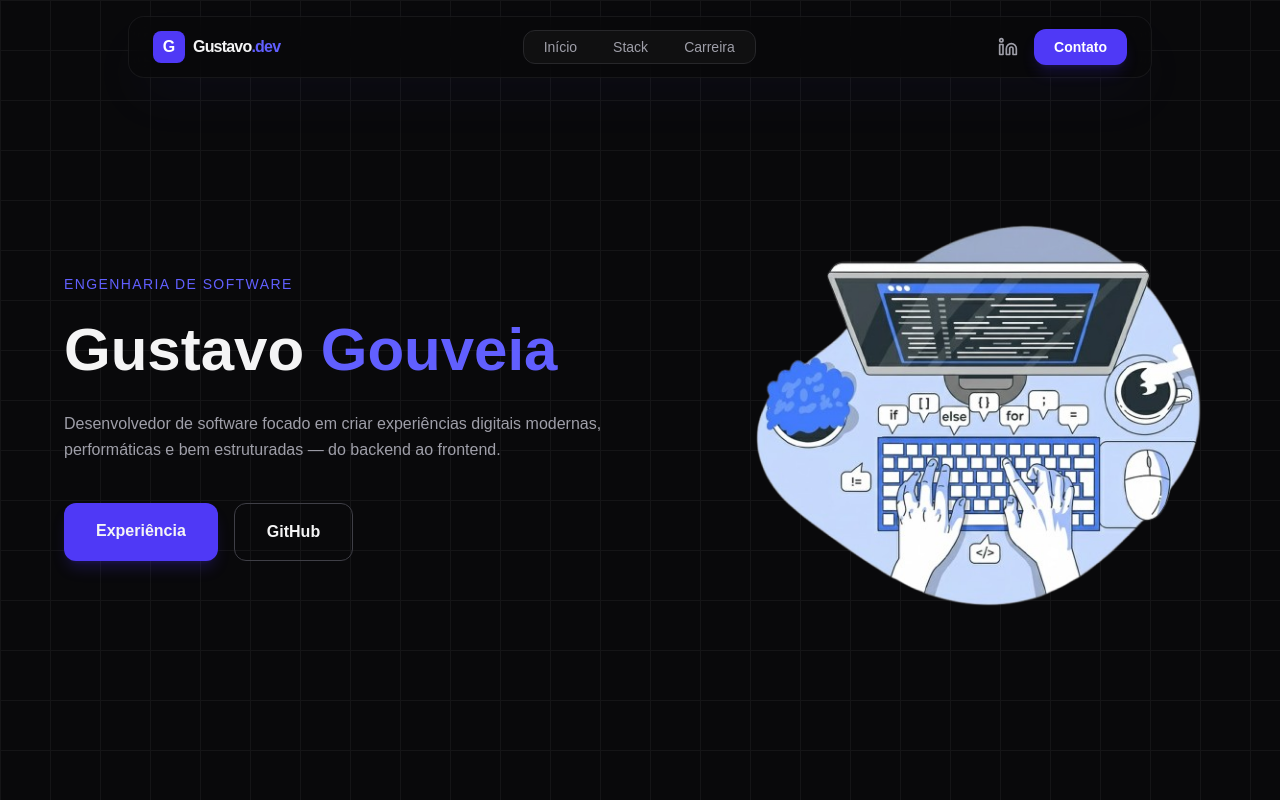
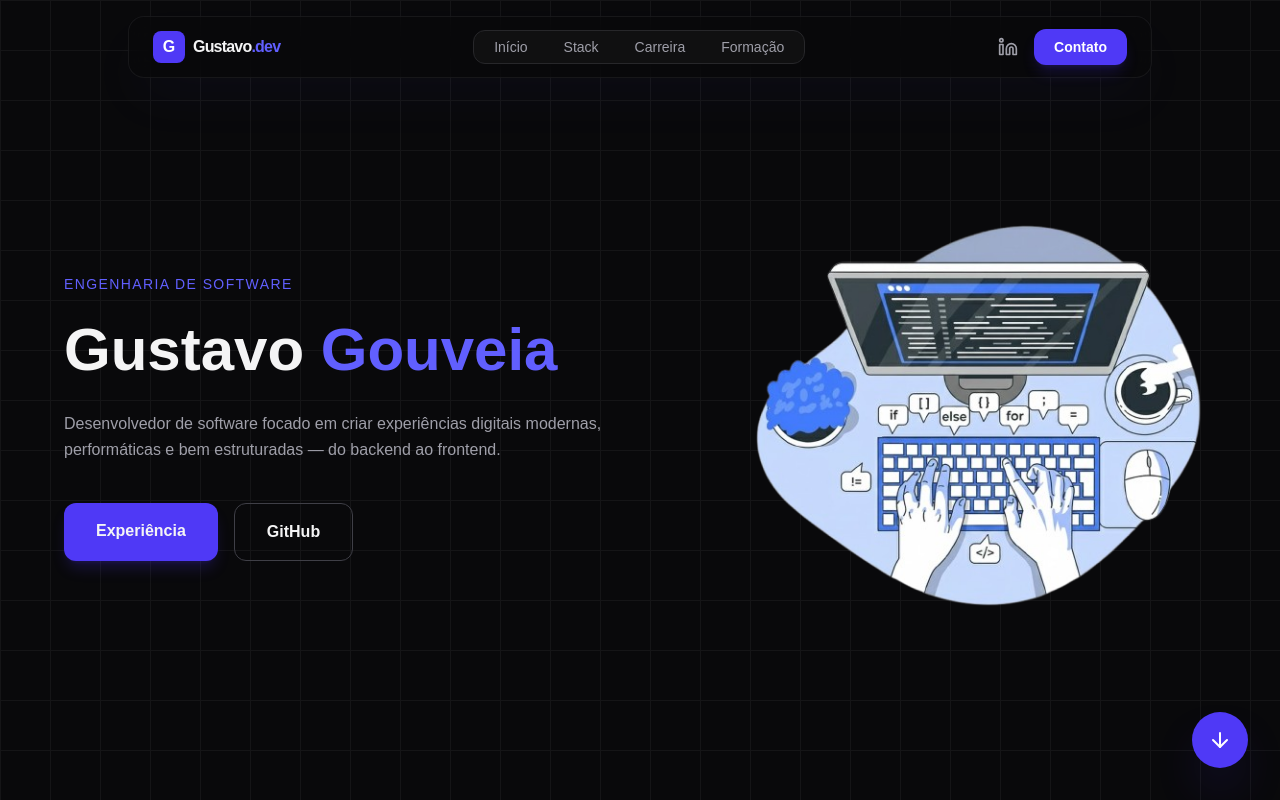
Before and after one commit to Gugagouveia/next-docker-app, a Next.js app: page / in a window 1280 px wide. Shown: the top 800 px of the page. Built offline with nearby package versions, Linux system fonts and the light colour scheme.

Commit message:
fix: issues

```diff
--- a/app/page.tsx
+++ b/app/page.tsx
@@ -8,14 +8,55 @@ import {
   Layers,
   ShieldCheck,
   GraduationCap,
+  ArrowUp,
+  ArrowDown,
 } from "lucide-react";
+import { useState, useEffect } from "react";
 import { motion } from "framer-motion";
 
 export default function Home() {
+  const [isAtTop, setIsAtTop] = useState(true);
+
+  useEffect(() => {
+    const handleScroll = () => {
+      const scrolled = window.scrollY;
+      setIsAtTop(scrolled < 100);
+    };
+
+    window.addEventListener('scroll', handleScroll);
+    return () => window.removeEventListener('scroll', handleScroll);
+  }, []);
+
   const fadeIn = {
     initial: { opacity: 0, y: 20 },
     animate: { opacity: 1, y: 0 },
     transition: { duration: 0.6 }
+  };
+
+  const handleSmoothScroll = (e: React.MouseEvent<HTMLAnchorElement>, targetId: string) => {
+    e.preventDefault();
+    const element = document.querySelector(targetId);
+    if (element) {
+      const offsetTop = element.getBoundingClientRect().top + window.pageYOffset - 100;
+      window.scrollTo({
+        top: offsetTop,
+        behavior: 'smooth',
+      });
+    }
+  };
+
+  const handleScrollNavigation = () => {
+    if (isAtTop) {
+      window.scrollTo({
+        top: document.documentElement.scrollHeight,
+        behavior: 'smooth',
+      });
+    } else {
+      window.scrollTo({
+        top: 0,
+        behavior: 'smooth',
+      });
+    }
   };
 
   return (
@@ -28,6 +69,17 @@ export default function Home() {
           backgroundSize: "50px 50px",
         }}
       />
+
+      <motion.button
+        initial={{ opacity: 0, x: 100 }}
+        animate={{ opacity: 1, x: 0 }}
+        onClick={handleScrollNavigation}
+        className="fixed right-8 bottom-8 z-50 p-4 bg-indigo-600 hover:bg-indigo-500 text-white rounded-full shadow-2xl shadow-indigo-600/30 transition-all hover:scale-110 active:scale-95"
+        whileHover={{ scale: 1.1 }}
+        whileTap={{ scale: 0.95 }}
+      >
+        {isAtTop ? <ArrowDown size={24} /> : <ArrowUp size={24} />}
+      </motion.button>
 
       <header className="fixed top-4 inset-x-0 z-50 flex justify-center px-6">
         <motion.nav
@@ -46,18 +98,23 @@ export default function Home() {
 
           <ul className="hidden md:flex items-center gap-1 bg-zinc-900/50 p-1 rounded-xl border border-zinc-800">
             <li>
-              <a href="#home" className="px-4 py-2 rounded-lg text-sm font-medium text-zinc-400 hover:text-white hover:bg-zinc-800 transition-all">
+              <a href="#home" onClick={(e) => handleSmoothScroll(e, '#home')} className="px-4 py-2 rounded-lg text-sm font-medium text-zinc-400 hover:text-white hover:bg-zinc-800 transition-all">
                 Início
               </a>
             </li>
             <li>
-              <a href="#skills" className="px-4 py-2 rounded-lg text-sm font-medium text-zinc-400 hover:text-white hover:bg-zinc-800 transition-all">
+              <a href="#skills" onClick={(e) => handleSmoothScroll(e, '#skills')} className="px-4 py-2 rounded-lg text-sm font-medium text-zinc-400 hover:text-white hover:bg-zinc-800 transition-all">
                 Stack
               </a>
             </li>
             <li>
-              <a href="#experiencia" className="px-4 py-2 rounded-lg text-sm font-medium text-zinc-400 hover:text-white hover:bg-zinc-800 transition-all">
+              <a href="#experiencia" onClick={(e) => handleSmoothScroll(e, '#experiencia')} className="px-4 py-2 rounded-lg text-sm font-medium text-zinc-400 hover:text-white hover:bg-zinc-800 transition-all">
                 Carreira
+              </a>
+            </li>
+            <li>
+              <a href="#formacao" onClick={(e) => handleSmoothScroll(e, '#formacao')} className="px-4 py-2 rounded-lg text-sm font-medium text-zinc-400 hover:text-white hover:bg-zinc-800 transition-all">
+                Formação
               </a>
             </li>
           </ul>
@@ -72,6 +129,7 @@ export default function Home() {
             </a>
             <a
               href="#contato"
+              onClick={(e) => handleSmoothScroll(e, '#contato')}
               className="px-5 py-2 rounded-xl bg-indigo-600 text-white text-sm font-bold hover:bg-indigo-500 transition-all shadow-lg shadow-indigo-600/20 active:scale-95"
             >
               Contato
@@ -107,6 +165,7 @@ export default function Home() {
             <div className="flex gap-4 mt-10">
               <a
                 href="#experiencia"
+                onClick={(e) => handleSmoothScroll(e, '#experiencia')}
                 className="px-8 py-4 rounded-xl bg-indigo-600 hover:bg-indigo-500 transition font-bold shadow-lg shadow-indigo-600/20"
               >
                 Experiência
```
